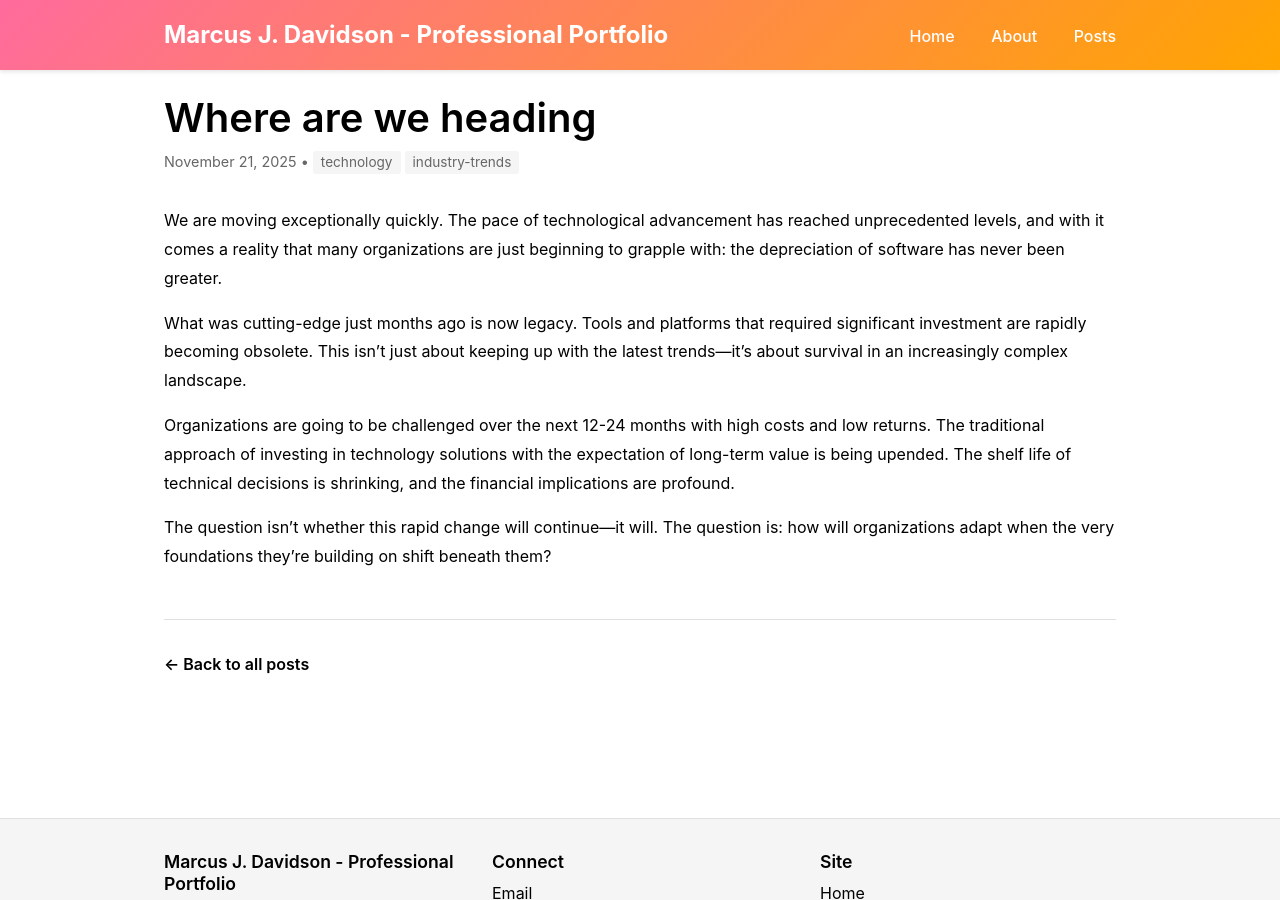
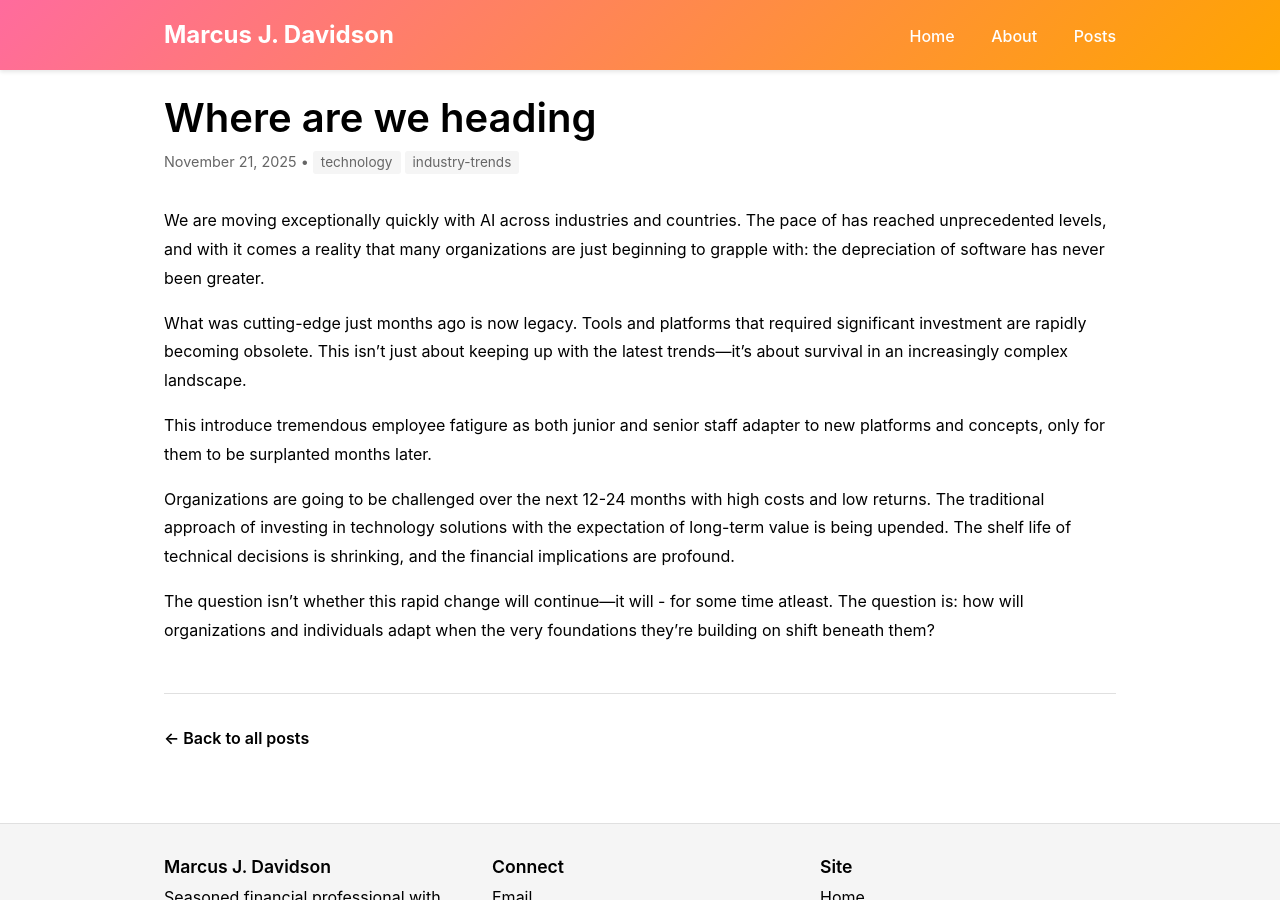
Before and after one commit to mdav43/mdav43.github.io, a Jekyll site: the page built from _posts/2025-11-21-where-are-we-heading.md, in a window 1280 px wide and 900 px high. Built offline with Jekyll 4.4.1, drawn with Linux system fonts in a browser that asks for light colours; some of the changed text lies outside the part shown.

Commit message:
General updates

```diff
--- a/_config.yml
+++ b/_config.yml
@@ -1,10 +1,10 @@
 # Site settings
-title: Marcus J. Davidson - Professional Portfolio
+title: Marcus J. Davidson
 name: Marcus J. Davidson
-email: mdavidson434@gmail.com
+email: m.davidson.434@gmail.com
 description: >-
-  Seasoned professional with expertise in AI platform development,
-  digital transformation, strategic advisory, and financial markets.
+  Seasoned financial professional with expertise in AI platform development,
+  digital transformation, strategic advisory, capital raising and financial markets.
   Currently spearheading ALAN as part of DBS AI Industrialization efforts.
 
 # Build settings
--- a/_posts/2025-11-21-where-are-we-heading.md
+++ b/_posts/2025-11-21-where-are-we-heading.md
@@ -5,10 +5,12 @@ date: 2025-11-21
 categories: [technology, industry-trends]
 ---
 
-We are moving exceptionally quickly. The pace of technological advancement has reached unprecedented levels, and with it comes a reality that many organizations are just beginning to grapple with: the depreciation of software has never been greater.
+We are moving exceptionally quickly with AI across industries and countries. The pace of has reached unprecedented levels, and with it comes a reality that many organizations are just beginning to grapple with: the depreciation of software has never been greater.
 
 What was cutting-edge just months ago is now legacy. Tools and platforms that required significant investment are rapidly becoming obsolete. This isn't just about keeping up with the latest trends—it's about survival in an increasingly complex landscape.
 
+This introduce tremendous employee fatigure as both junior and senior staff adapter to new platforms and concepts, only for them to be surplanted months later.
+
 Organizations are going to be challenged over the next 12-24 months with high costs and low returns. The traditional approach of investing in technology solutions with the expectation of long-term value is being upended. The shelf life of technical decisions is shrinking, and the financial implications are profound.
 
-The question isn't whether this rapid change will continue—it will. The question is: how will organizations adapt when the very foundations they're building on shift beneath them?
+The question isn't whether this rapid change will continue—it will - for some time atleast. The question is: how will organizations and individuals adapt when the very foundations they're building on shift beneath them?
```
